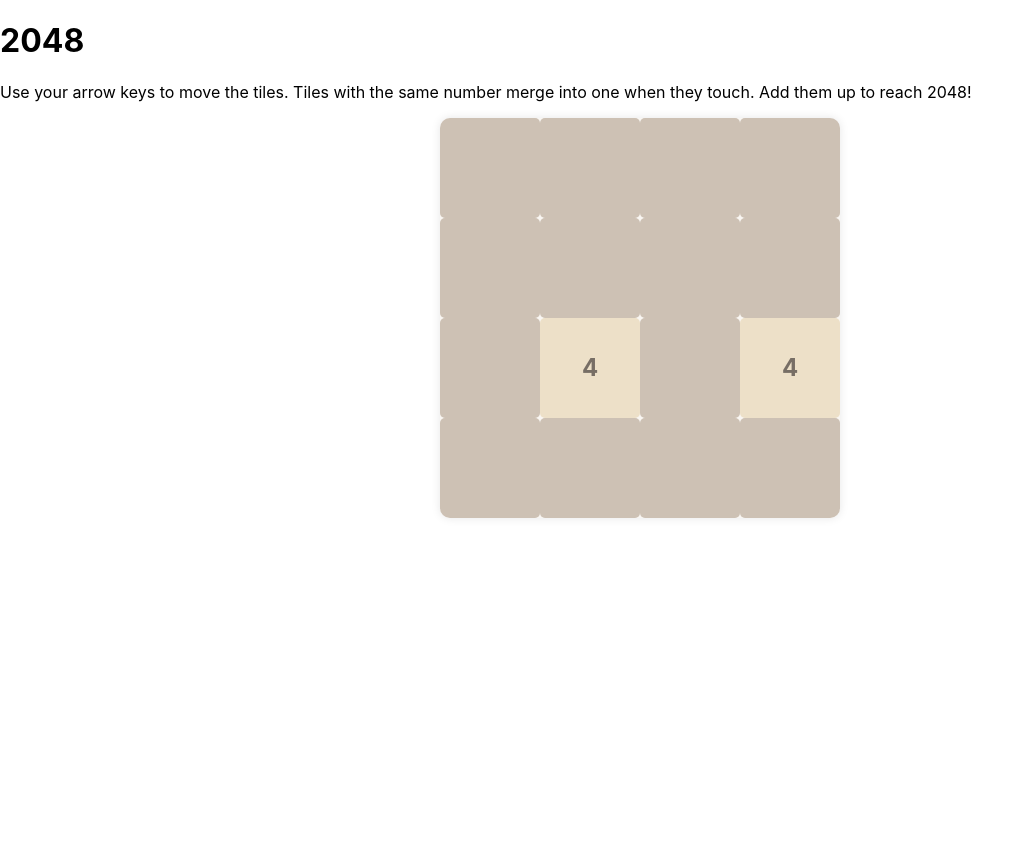
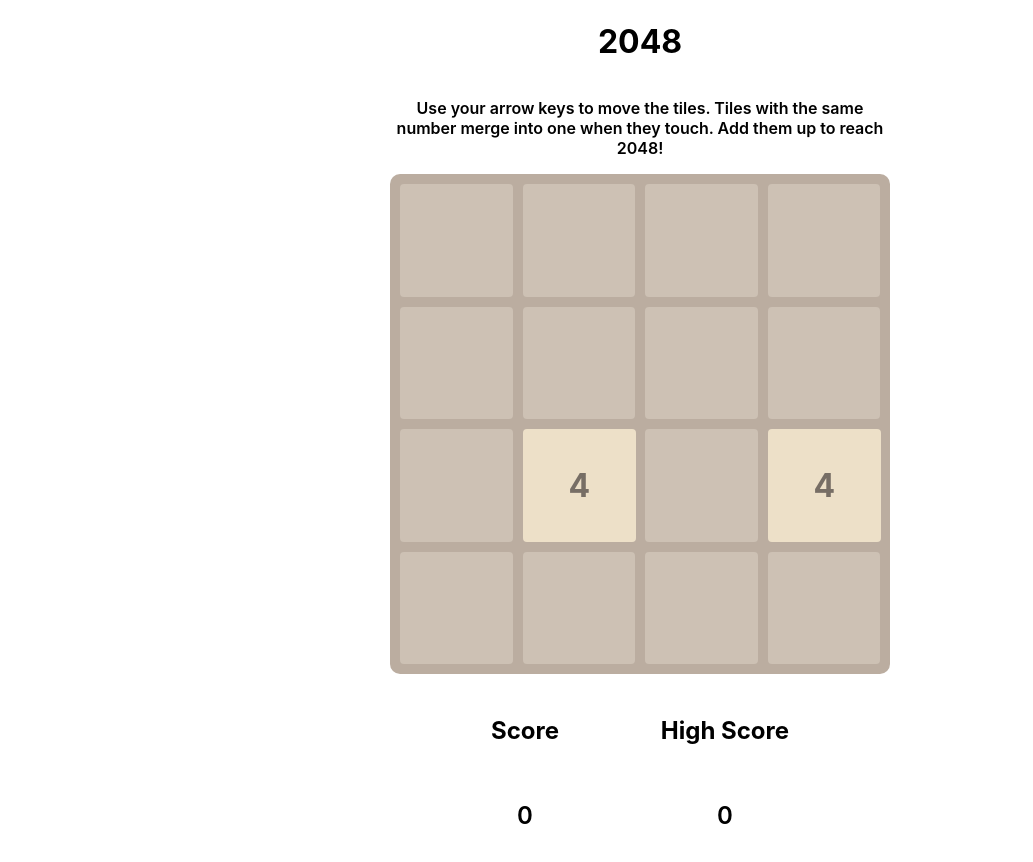
Before and after one commit to Janell-Huyck/2048-game, a React (Create React App) app: page / in a window 1280 px wide. Shown: the whole page, without its empty margins (0-1033 px from the left). Before the commit the page ends 800 px from the top, so only its background shows below. Built offline with nearby package versions, Linux system fonts and the light colour scheme.

Commit message:
Game working

```diff
--- a/src/components/cell.css
+++ b/src/components/cell.css
@@ -2,27 +2,25 @@
     display: flex;
     justify-content: center;
     align-items: center;
-    width: 100%;
-    min-width: 50px;  /* Set min-width as per your design */
-    height: 100%;
-    min-height: 50px; /* Set min-height as per your design */
+    /* aspect-ratio: 1 / 1; Make the cells square */
+    background-color: #cdc1b4;
+    color: #776e65;
     font-weight: bold;
-    font-size: 24px;
-    border-radius: 5px;
-    background-color: #cdc1b4;
-}
+    font-size: 2em;
+    border-radius: 4px;
+    overflow: hidden;
+  }
+
+  .new-cell {
+    animation: pop-in 0.5s cubic-bezier(0, 0.5, 0.5, 1.5) forwards;
+  }
 
 
-.number {
-    color: #776e65;
-}
-
-.cell-2 {
-    background-color: #eee4da;
-}
-
-.cell-4 {
-    background-color: #ede0c8;
-}
-
-/* Add more styles for other cell values as needed */
+  @keyframes pop-in {
+    0% {
+      transform: scale(0);
+    }
+    100% {
+      transform: scale(1);
+    }
+  }
--- a/src/components/cell.jsx
+++ b/src/components/cell.jsx
@@ -1,9 +1,50 @@
-import React from 'react';
+import React, { useEffect } from 'react';
 import './cell.css';
 
-const Cell = ({ value }) => {
+function getCellColor(value) {
+  const colorMap = {
+    2: '#eee4da',
+    4: '#ede0c8',
+    8: '#f2b179',
+    16: '#f59563',
+    32: '#f67c5f',
+    64: '#f65e3b',
+    128: '#edcf72',
+    256: '#edcc61',
+    512: '#edc850',
+    1024: '#edc53f',
+    2048: '#edc22e',
+    // Add more values as necessary
+  };
+
+  return colorMap[value] || '#cdc1b4'; // default color if value not found
+}
+
+const Cell = ({ value, isNew }) => {
+  const cellClass = isNew ? 'cell new-cell' : 'cell';
+
+  // Adjust the height of the cell to match its width
+  useEffect(() => {
+    function adjustHeight() {
+      const cellElements = document.querySelectorAll('.cell');
+      if (cellElements.length > 0) {
+        Array.from(cellElements).forEach(cellElement => {
+          const width = window.getComputedStyle(cellElement).getPropertyValue('width');
+          cellElement.style.height = width;
+        });
+      }
+    }
+
+    window.addEventListener('resize', adjustHeight);
+    adjustHeight();
+
+    return () => {
+      window.removeEventListener('resize', adjustHeight);
+    };
+  }, []);
+
     return (
-      <div className={`cell cell-${value}`}>
+      <div className={cellClass} style={{ backgroundColor: getCellColor(value) }}>
         {value !== 0 && <div className="number">{value}</div>}
       </div>
     );
--- a/src/components/grid.css
+++ b/src/components/grid.css
@@ -1,37 +1,16 @@
 .grid {
-  display: flex;
-  flex-wrap: wrap;
-  width: 50vh;
-  height: 50vh;
-  max-width: 90vw;
-  max-height: 90vw;
-  background-color: #f9f6f2;
+  display: grid;
+  grid-template-columns: repeat(4, 1fr);
+  gap: 10px;
+  width: 50vw;
+  max-width: 500px;
+  padding: 10px;
+  box-sizing: border-box;
+  background-color: #bbada0;
   border-radius: 10px;
-  overflow: hidden;
-  margin: auto;
-  box-shadow: 0 0 10px rgba(0, 0, 0, 0.1);
+  margin: 0 auto;
 }
 
-.grid-row {
-  display: flex;
-  flex-direction: row;
-  flex-basis: 100%;
-}
-
-.grid-cell {
-  flex: 1 0 20%; /* Here, the flex basis is 20%, which implies each row contains 5 cells (100/20 = 5). */
-  padding: 10px;
-  margin: 5px;
-  background-color: #eee4da;
-  border-radius: 5px;
-  position: relative;
-}
-
-.grid-cell:before {
-  content: '';
-  display: block;
-  padding-top: 100%; /* This creates a pseudo-element that maintains the aspect ratio */
-}
 
 .game-over-overlay {
   position: absolute;
@@ -39,7 +18,7 @@
   left: 0;
   width: 100%;
   height: 100%;
-  background: rgba(255, 255, 255, 0.8);
+  background: rgba(238, 228, 218, 0.8);
   display: flex;
   flex-direction: column;
   justify-content: center;
@@ -52,6 +31,12 @@
 }
 
 .new-game-button {
-  font-size: 1.2em;
+  background-color: #bbada0;
+  border: 1px solid #bbada0;
+  border-radius: 5px;
+  font-size: 1.5em;
+  font-weight: bold;
   padding: 10px;
+  cursor: pointer;
+  transition: all 0.3s ease-in-out;
 }
--- a/src/components/grid.jsx
+++ b/src/components/grid.jsx
@@ -2,10 +2,11 @@
 import Cell from './cell';
 import './grid.css';
 import GameContext from '../contexts/gameContext';
-import { initializeGrid } from '../gameUtils';
 
 const Grid = () => {
-  const [gameState, gameDispatch] = useContext(GameContext);
+  const { gameState, gameDispatch } = useContext(GameContext);
+  const { didMove } = gameState;
+
 
   const handleKeyDown = (event) => {
     let direction;
@@ -38,10 +39,20 @@
         console.log("Invalid key pressed");
         return;
     }
+
+
     gameDispatch({ type: 'MOVE_TILES', payload: direction });
+  }
+
+  useEffect(() => {
+    if (didMove) {
       gameDispatch({ type: 'ADD_NEW_NUMBER' });
+      gameDispatch({ type: 'CHECK_GAME_WON' });
       gameDispatch({ type: 'CHECK_GAME_OVER' });
+      gameDispatch({ type: 'RESET_DID_MOVE' });
     }
+  }, [didMove]);
+
 
   useEffect(() => {
     window.addEventListener('keydown', handleKeyDown);
@@ -53,16 +64,16 @@
 
   return (
     <div className="grid" data-testid="grid">
-      {gameState.gridData.map((row, rowIndex) => (
-        <div key={rowIndex} className="grid-row">
-          {row.map((cellValue, colIndex) => (
-            <Cell key={colIndex} value={cellValue} />
-          ))}
-        </div>
-      ))}
+      {gameState.gridData.map((row, rowIndex) =>
+        row.map((cell, colIndex) => (
+          <Cell key={`${rowIndex}-${colIndex}`} value={cell.value}  isNew={cell.isNew} />
+        ))
+      )}
       {gameState.isGameOver && (
         <div className="game-over-overlay">
-        <div className="game-over-message">Game Over!</div>
+          <div className="game-over-message">{ gameState.wonGame ? "You Won!" : "Game Over!" }</div>
+          <br />
+          <br />
           <button className="new-game-button" onClick={() => gameDispatch({ type: 'INITIALIZE_GRID' })}>New Game</button>
         </div>
       )}
--- /dev/null
+++ b/src/components/scoreboard.css
@@ -0,0 +1,29 @@
+.score-board {
+  display: flex;
+  justify-content: space-around;
+  width: 100%;
+  max-width: 400px;
+  margin: 0 auto;
+  padding: 0 10px;
+  font-size: 1.5rem;
+  font-weight: 600;
+  color: var(--white);
+}
+
+.score {
+  display: flex;
+  flex-direction: column;
+  align-items: center;
+  padding: 10px;
+  border: 3px solid var(--white);
+  border-radius: 10px;
+}
+
+.high-score {
+    display: flex;
+    flex-direction: column;
+    align-items: center;
+    padding: 10px;
+    border: 3px solid var(--white);
+    border-radius: 10px;
+}
--- /dev/null
+++ b/src/components/scoreboard.jsx
@@ -0,0 +1,25 @@
+import React, { useContext } from 'react';
+import GameContext from '../contexts/gameContext';
+import './scoreboard.css';
+
+const ScoreBoard = () => {
+  // Import the needed values from the context
+  const { gameState } = useContext(GameContext);
+  const { score, highScore } = gameState;
+
+
+  return (
+    <div className="score-board">
+      <div className="score">
+        <h4>Score</h4>
+        <p>{score}</p>
+      </div>
+      <div className="high-score">
+        <h4>High Score</h4>
+        <p>{highScore}</p>
+      </div>
+    </div>
+  );
+}
+
+export default ScoreBoard;
--- a/src/contexts/gameContext.jsx
+++ b/src/contexts/gameContext.jsx
@@ -1,5 +1,5 @@
 import React, { createContext, useReducer} from 'react';
-import { initializeGrid, merge, checkGameOver, transpose, addNewNumber } from '../gameUtils';
+import { initializeGrid, merge, checkGameOver, transpose, addNewNumber, checkGameWon } from '../utils/gameUtils';
 
 const GameContext = createContext();
 export default GameContext;
@@ -9,43 +9,86 @@
     switch (action.type) {
       case 'MOVE_TILES':
         const direction = action.payload;
-            const { gridData } = state;
-            let newGridData;
+        const { gridData, score, highScore } = state;
+        let newGridData = [];
+        let points = 0;
+        let newDidMove = false;
+
+        let processedGridData;
         switch (direction) {
           case 'UP':
-                    // Transpose, merge, then transpose back
-                    newGridData = transpose([...gridData]);
-                    newGridData = newGridData.map(row => merge([...row]));
-                    newGridData = transpose(newGridData.map(row => [...row]));
-                    break;
           case 'DOWN':
-                    newGridData = transpose([...gridData]);
-                    newGridData = newGridData.map(row => merge([...row].reverse()).reverse());
-                    newGridData = transpose(newGridData.map(row => [...row]));
+            processedGridData = transpose([...gridData]);
+            if (direction === 'DOWN') {
+              processedGridData = processedGridData.map(row => [...row].reverse());
+            }
             break;
           case 'LEFT':
-                    newGridData = gridData.map(row => merge([...row]));
-                    break;
           case 'RIGHT':
-                    newGridData = gridData.map(row => merge([...row].reverse()).reverse());
+            processedGridData = [...gridData];
+            if (direction === 'RIGHT') {
+              processedGridData = processedGridData.map(row => [...row].reverse());
+            }
             break;
           default:
             break;
         }
-            return { ...state, gridData: newGridData };
+
+        processedGridData.forEach(row => {
+          const mergeResult = merge([...row]);
+          newGridData.push(direction === 'DOWN' || direction === 'RIGHT' ? mergeResult.mergedData.reverse() : mergeResult.mergedData);
+          points += mergeResult.points;
+        });
+
+        if (direction === 'UP' || direction === 'DOWN') {
+          newGridData = transpose(newGridData);
+        }
+
+        let newScore = score + points;
+
+        let newHighScore = newScore > highScore ? newScore : highScore;
+
+        if (newHighScore > highScore) {
+          localStorage.setItem('highScore', newHighScore);
+        }
+
+        if (JSON.stringify(gridData) !== JSON.stringify(newGridData)) {
+          newDidMove = true;
+        }
+        return {
+          ...state,
+          gridData: newGridData,
+          score: newScore,
+          highScore: newHighScore,
+          didMove: newDidMove,
+        };
+
+
       case 'INITIALIZE_GRID':
           return {
           ...state,
           gridData: initializeGrid(),
           isGameOver: false,
+          wonGame: false,
+          score: 0,
+          didMove: false,
           };
       case 'CHECK_GAME_OVER':
         const isGameOver = checkGameOver(state.gridData);
-        return { ...state, isGameOver: isGameOver}
+        return { ...state, isGameOver: isGameOver};
+      case 'CHECK_GAME_WON':
+        // Check if any cell has the value 2048
+        const wonGame = checkGameWon(state.gridData);
+        return { ...state, wonGame: wonGame}
       case 'ADD_NEW_NUMBER':
         return {
             ...state,
             gridData: addNewNumber(state.gridData),
+        };
+      case 'RESET_DID_MOVE':
+        return {
+          ...state,
+          didMove: false,
         };
       default:
       return state;
@@ -58,10 +101,14 @@
   const [gameState, gameDispatch] = useReducer(gameReducer, {
     gridData: initializeGrid(),
     isGameOver: false,
+    wonGame: false,
+    score: 0,
+    highScore: localStorage.getItem('highScore') || 0,
+    didMove: false,
   });
 
   return (
-    <GameContext.Provider value={[gameState, gameDispatch]}>
+    <GameContext.Provider value={{ gameState, gameDispatch }}>
       {children}
     </GameContext.Provider>
   );
--- /dev/null
+++ b/src/pages/home.css
@@ -0,0 +1,14 @@
+.home {
+    display: flex;
+    flex-direction: column;
+    align-items: center;
+    justify-content: center;
+    height: 100vh;
+    margin: 2rem auto;
+}
+
+.home p {
+    font-weight: 600;
+    text-align: center;
+    max-width: 500px;
+}
--- a/src/pages/home.jsx
+++ b/src/pages/home.jsx
@@ -1,5 +1,7 @@
 import React from 'react';
 import Grid from '../components/grid';
+import ScoreBoard from '../components/scoreboard';
+import './home.css';
 
 const Home = () => {
     return (
@@ -7,6 +9,7 @@
             <h1>2048</h1>
             <p>Use your arrow keys to move the tiles. Tiles with the same number merge into one when they touch. Add them up to reach 2048!</p>
             <Grid/>
+            <ScoreBoard />
         </div>
     );
     }
--- a/src/gameUtils.js
+++ b/src/utils/gameUtils.js
@@ -1,31 +1,41 @@
 export const merge = (row) => {
-    let nonZeroData = row.filter(val => val !== 0); // Remove zeros
+  let nonZeroData = row.filter(cell => cell.value !== 0); // Remove zeros
   let mergedData = [];
-
-    for (let i = 0; i < nonZeroData.length; i++) {
-      if (nonZeroData[i] === nonZeroData[i+1]) {
-        mergedData.push(nonZeroData[i] * 2);
-        i++; // Skip the next value
+  let points = 0;
+  let i = 0;
+  do {
+    if (nonZeroData.length === 0) {
+        break;
+    } else if (nonZeroData.length === 1) {
+        mergedData.push({value:nonZeroData[i].value, isNew: false});
+        i++
+    } else if ((nonZeroData.length > i+1 ) && nonZeroData[i].value === nonZeroData[i+1].value) {
+        mergedData.push({ value:(nonZeroData[i].value * 2), isNew: false});
+        points += nonZeroData[i].value * 2;
+        i++; // Skip the next cell
     } else {
-        mergedData.push(nonZeroData[i]);
+      mergedData.push({value:nonZeroData[i].value, isNew: false});
     }
-    }
+        i++
+  } while (i < nonZeroData.length);
 
   // Add zeros to the end of the merged data
   while (mergedData.length < 4) {
-      mergedData.push(0);
+    mergedData.push({value:0, isNew: false});
   }
-
-    return mergedData;
+  return {
+      mergedData: mergedData,
+      points: points
+  };
 };
 
+
 export const addNewNumber = (gridData) => {
-
     const newGrid = JSON.parse(JSON.stringify(gridData));
     let emptyCells = [];
     for (let row = 0; row < 4; row++) {
         for (let col = 0; col < 4; col++) {
-            if (newGrid[row][col] === 0) {
+            if (newGrid[row][col].value === 0) {
                 emptyCells.push({row, col});
             }
         }
@@ -39,7 +49,7 @@
         let randomValue = Math.random() < 0.5 ? 2 : 4;
 
         let newGridData = [...newGrid]; // Copy the old state
-        newGridData[randomCell.row][randomCell.col] = randomValue; // Add the new number
+        newGridData[randomCell.row][randomCell.col] = {value:randomValue, isNew: true}; // Add the new number
 
         return newGridData;
     }
@@ -55,7 +65,7 @@
     for (let row = 0; row < 4; row++) {
       gridData.push([]);
       for (let col = 0; col < 4; col++) {
-        gridData[row].push(0);
+        gridData[row].push({value:0, isNew: false});
       }
     }
     gridData = addNewNumber(gridData);
@@ -66,18 +76,29 @@
 export const checkGameOver = (gridData) => {
     for (let row = 0; row < 4; row++) {
       for (let col = 0; col < 4; col++) {
-        if (gridData[row][col] === 0) {
+        if (gridData[row][col].value === 0) {
           return false; // game is not over if there is any zero (empty) cell
         }
         // check for adjacent cells in row
-        if (row < 3 && gridData[row][col] === gridData[row + 1][col]) {
+        if (row < 3 && gridData[row][col].value === gridData[row + 1][col].value) {
           return false; // game is not over if there is a possible merge in the row
         }
         // check for adjacent cells in column
-        if (col < 3 && gridData[row][col] === gridData[row][col + 1]) {
+        if (col < 3 && gridData[row][col].value === gridData[row][col + 1].value) {
           return false; // game is not over if there is a possible merge in the column
         }
       }
     }
     return true; // game is over
   }
+
+export const checkGameWon = (gridData) => {
+    for (let row = 0; row < 4; row++) {
+      for (let col = 0; col < 4; col++) {
+        if (gridData[row][col].value === 2048) {
+          return true; // game is won if there is a cell with 2048
+        }
+      }
+    }
+    return false; // game is not won
+  }
```
Also changed, not shown: src/App.css (+2 -32 lines), 2 other files (tests, documents, lock files or other folders). Lines whose indentation alone changed are shown as unchanged.
